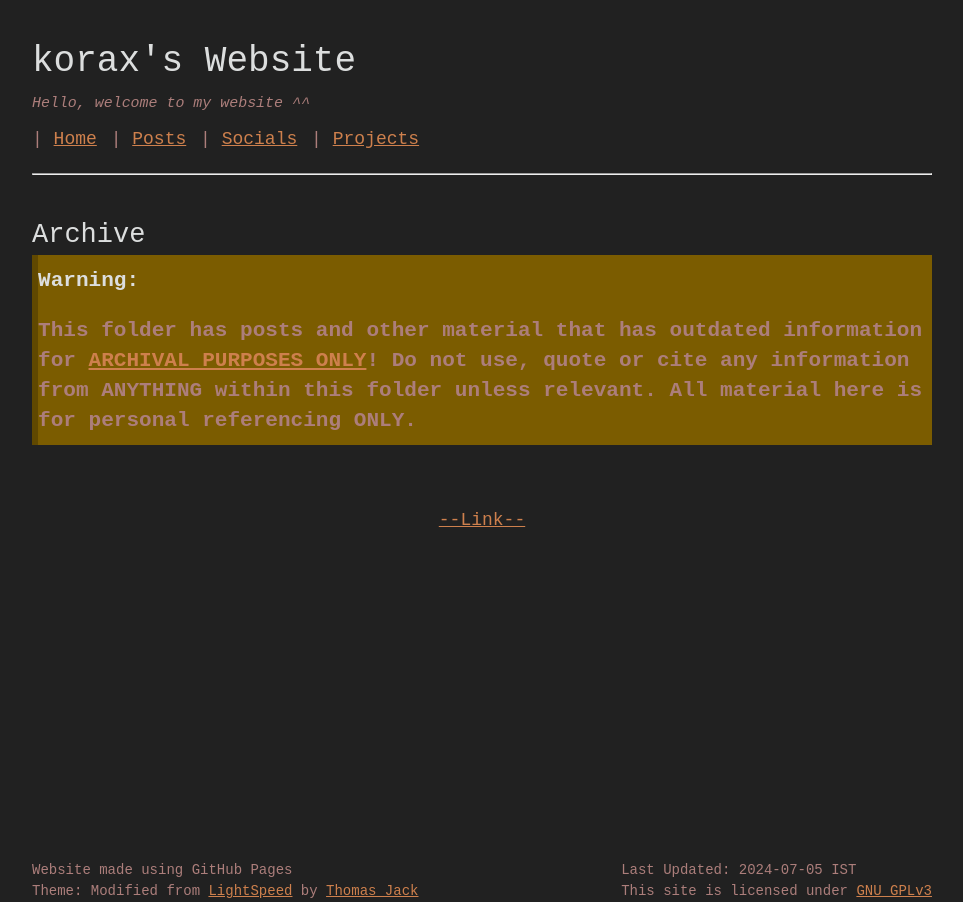
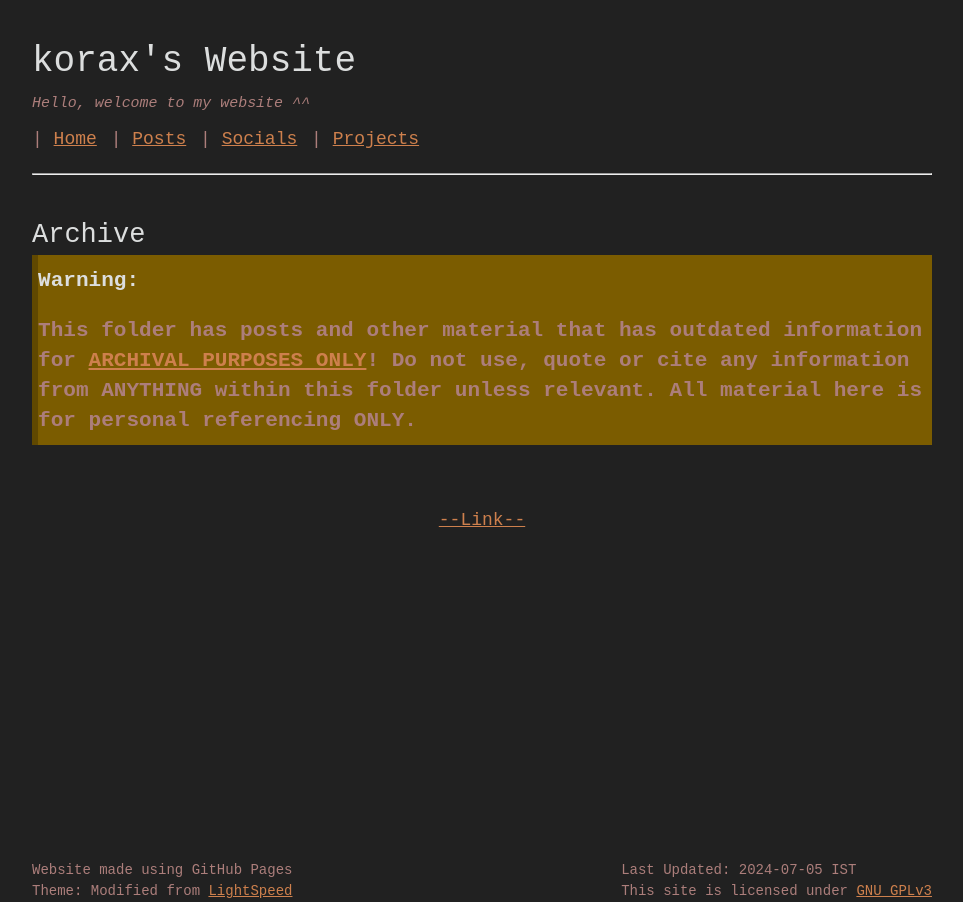
Before and after one commit to koraxial/koraxial.github.io, a Jekyll site: the page built from archive/index.html, in a window 1280 px wide. Shown: the whole page, without its empty margins (158-1121 px from the left). Built offline with Jekyll 4.4.1, drawn with Linux system fonts in a browser that asks for light colours.

Commit message:
Update footer.html

```diff
--- a/_includes/footer.html
+++ b/_includes/footer.html
@@ -1,7 +1,7 @@
 <div class="footer">
     <span class="footer-text float-left">Website made using GitHub Pages
     </br>
-    Theme: Modified from <a rel="license" href="https://github.com/tajacks/lightspeed">LightSpeed</a> by <a rel="license" href="https://github.com/tajacks">Thomas Jack</a>
+    Theme: Modified from <a rel="license" href="https://github.com/tajacks/lightspeed">LightSpeed</a>
     </span>
 
     <span class="footer-text float-right">
```
